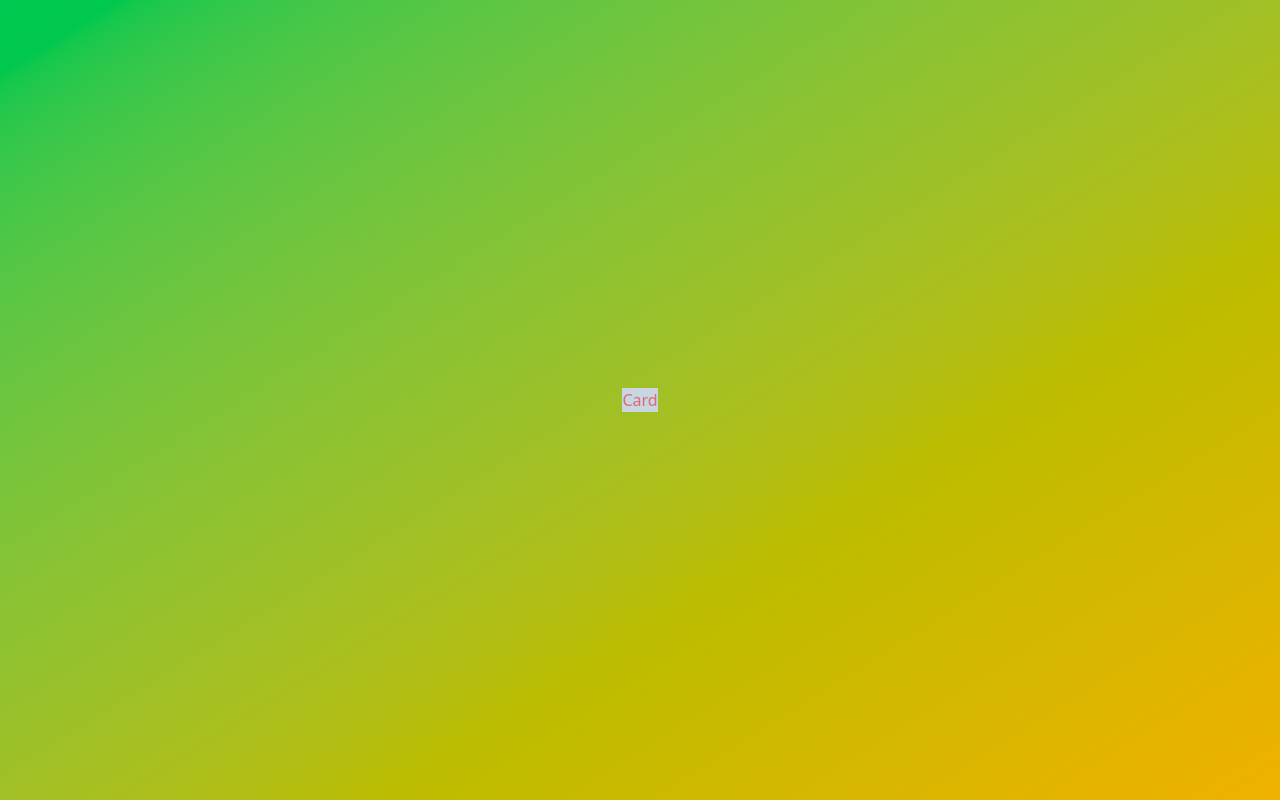
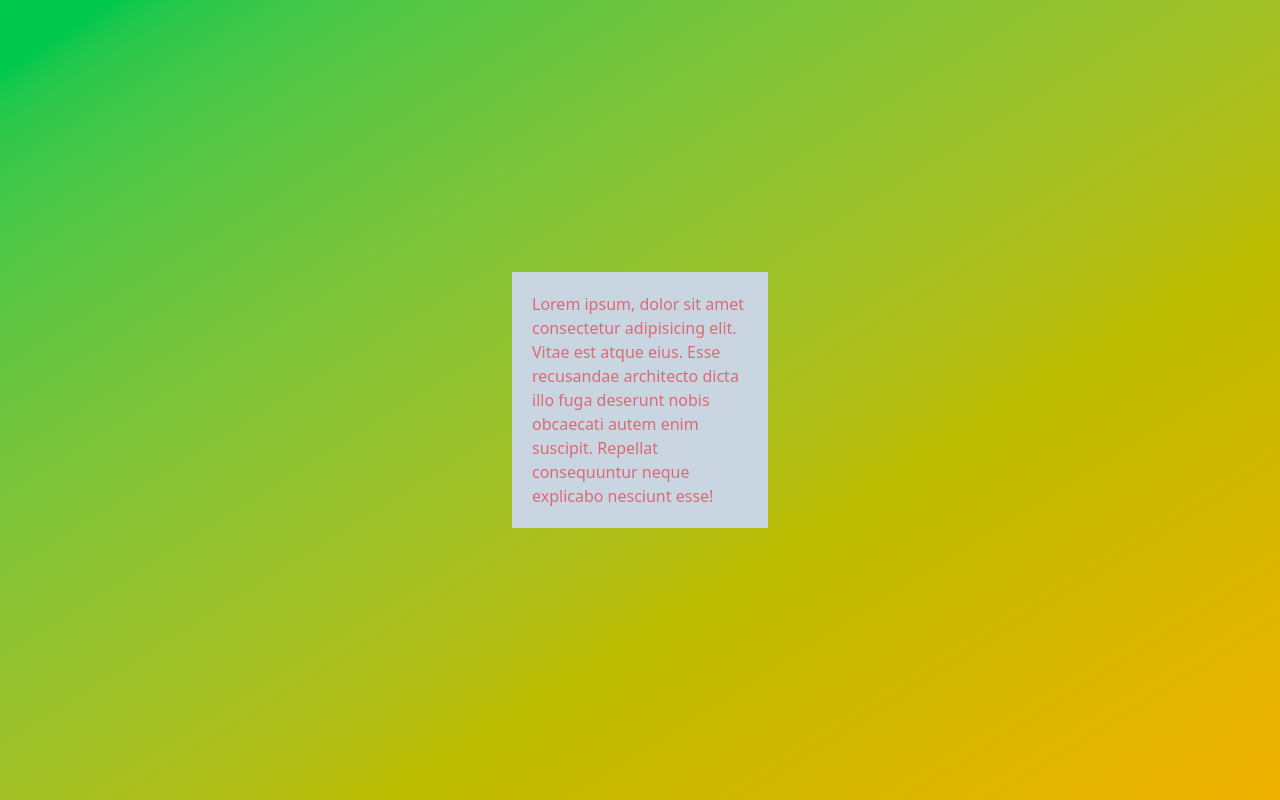
Before and after one commit to GuerreroWelinton/course-tailwindcssv4, a website: page src/index.html in a window 1280 px wide. Drawn offline with nearby package versions, Linux system fonts and the light colour scheme; files that its build step writes are made by us from their sources.

Commit message:
feat: width and height - padding and margin

```diff
--- a/src/index.html
+++ b/src/index.html
@@ -6,18 +6,42 @@
     <title>Course Tailwind</title>
     <link rel="stylesheet" href="./output.css" />
   </head>
-  <!-- Background and color
+
+  <body
+    class="h-screen flex justify-center items-center bg-gradient-to-tl from-yellow-500 to-green-500 text-red-600/50"
+  >
+    <section class="w-64 h-64 p-5 bg-slate-300">
+      Lorem ipsum, dolor sit amet consectetur adipisicing elit. Vitae est atque
+      eius. Esse recusandae architecto dicta illo fuga deserunt nobis obcaecati
+      autem enim suscipit. Repellat consequuntur neque explicabo nesciunt esse!
+    </section>
+  </body>
+</html>
+
+<!-- Al hacer esto @import 'tailwindcss' tailwind nos da un reset en nuestros estilos -->
+
+<!-- Background and color
    bg-[#fff]
    bg-slate-50
    -->
 
-  <!-- Opacidad
+<!-- Opacity
       bg-[#989898]/40
       bg-[rgba(45,12,62,0.5)]
       text-black/50
      -->
 
-  <!-- Gradientes
+<!-- Directions
+  t = top
+  r = right
+  b = button
+  l = left
+  x = horizontal
+  y = vertical
+
+-->
+
+<!-- Gradients
       bg-linear-to-r from-yellow-500 to-green-500
       bg-linear-to-tl from-yellow-500 to-green-500
       bg-radial from-yellow-500 to-green-500
@@ -27,9 +51,27 @@
 
       Puedo usar generadores de gradientes de tailwind
      -->
-  <body
-    class="h-screen flex justify-center items-center bg-linear-to-tl from-yellow-500 to-green-500 text-red-600/50"
-  >
-    <section class="bg-slate-300">Card</section>
-  </body>
-</html>
+
+<!-- Width and Height
+      w-1/h-1 = 1 * 4 = 4px
+      w-2/h-2 = 2 * 4 = 8px
+      ....
+      w-64/h-64 = 64 * 4 = 256px
+
+      Personaliced
+      w-[2px]
+      h-[2px]
+      w-[4rem]
+      h-[4rem]
+      ....
+     -->
+
+<!-- Padding and Margin
+  p-1
+  p-2
+  ....
+
+  m-1
+  m-2
+  ....
+ -->
```
